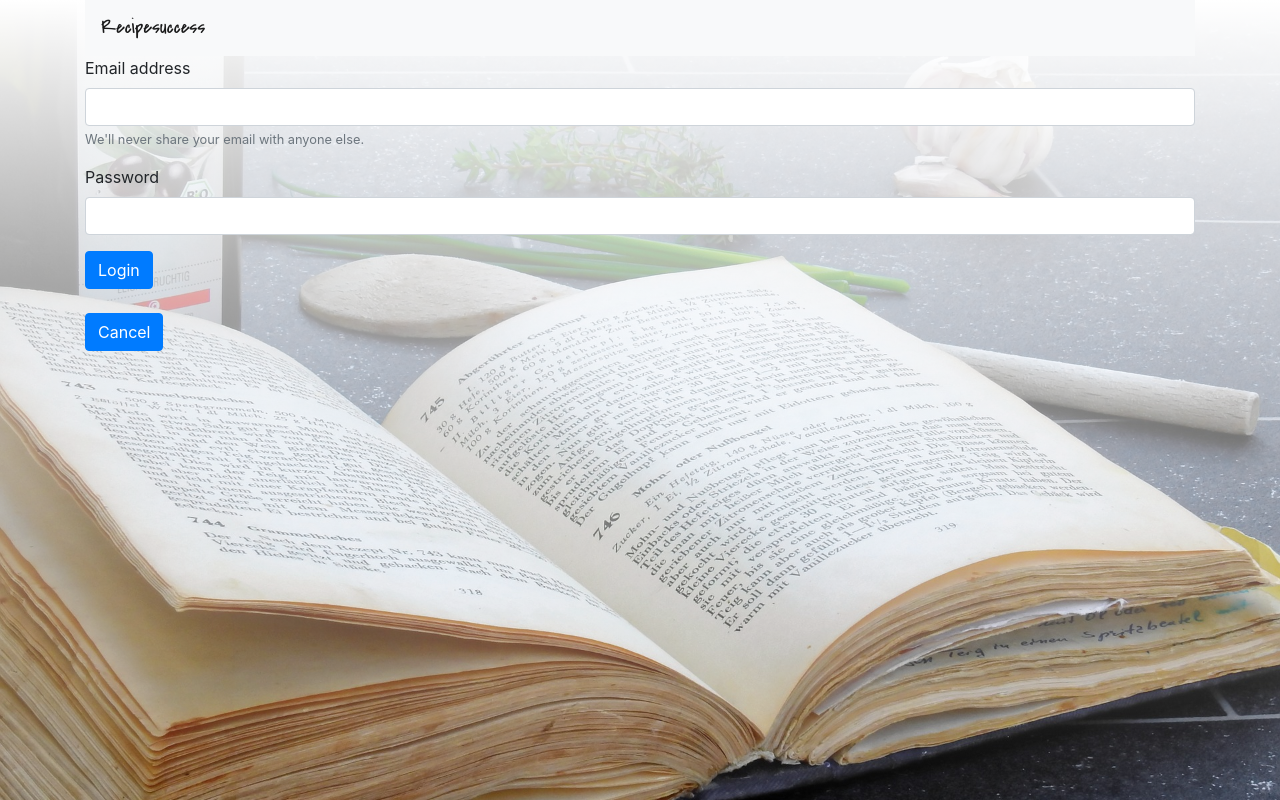
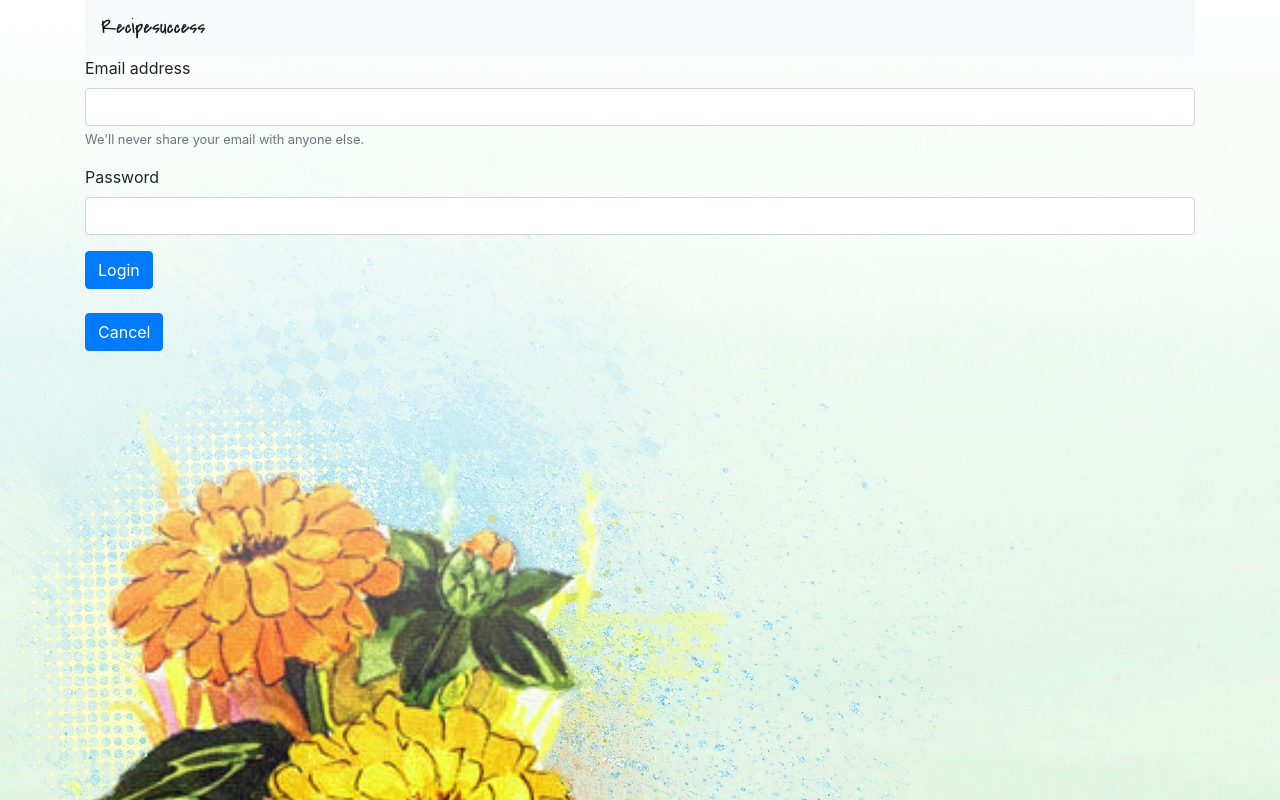
Before and after one commit to ksngo/Project3-recipes, a Flask app: page /login/ in a window 1280 px wide. Run offline with Flask 2, Linux system fonts and the light colour scheme; some libraries are stand-ins or nearby versions; some web fonts are replaced.

Commit message:
change background picture for login page.

```diff
--- a/templates/login.html
+++ b/templates/login.html
@@ -7,7 +7,7 @@
 <style>
 
 	body {
-        background-image: linear-gradient(to top, rgba(255,255,255,0),rgba(255,255,255,1)),url(/static/images/cook.jpg);
+        background-image: linear-gradient(to top, rgba(255,255,255,0),rgba(255,255,255,1)),url(/static/images/flower.jpg);
         background-size: cover;
         background-color: white;
         background-repeat: no-repeat;
```
Also changed, not shown: static/images/flower.jpg (added).
